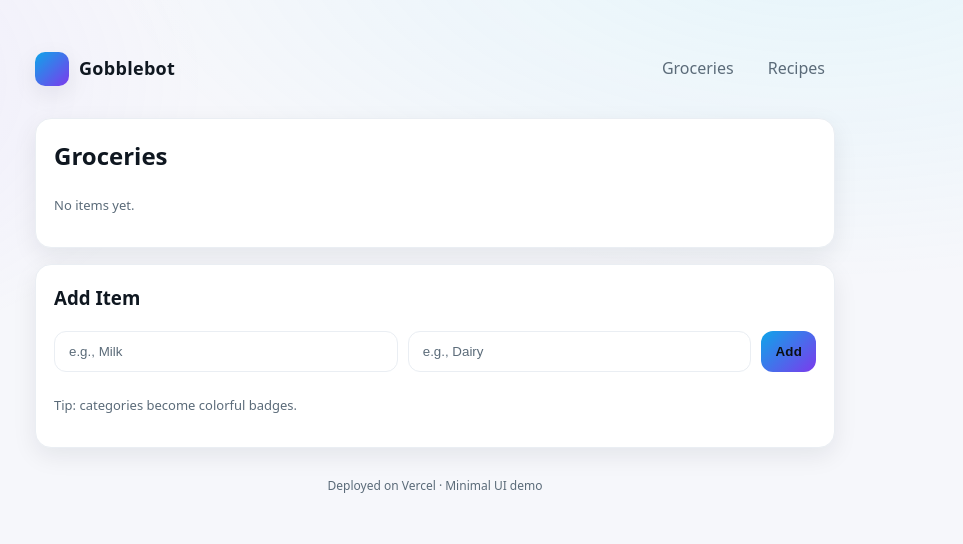
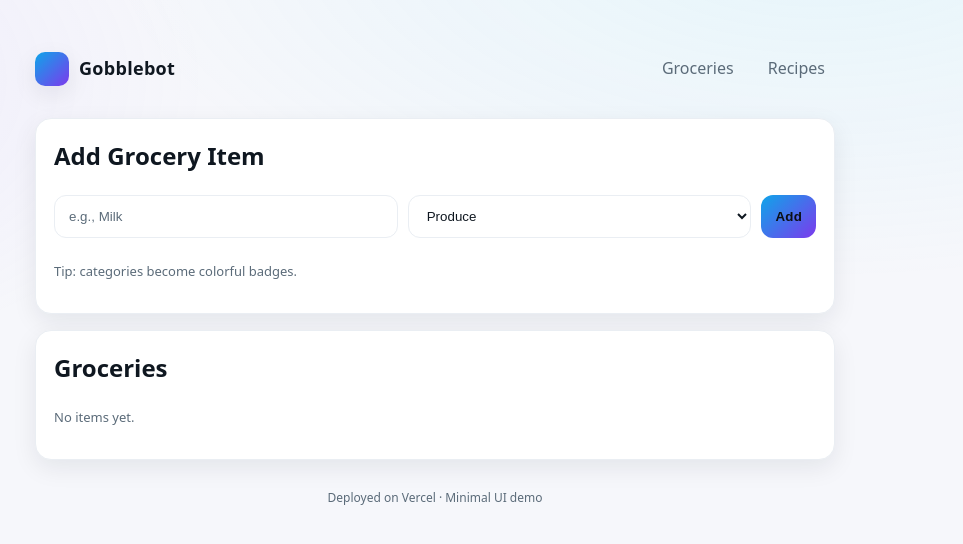
Before and after one commit to densi00/gobblebot, a Next.js app: page /groceries in a window 1280 px wide. Shown: the top 544 px of the page, without its empty margins (205-1168 px from the left). Built offline with nearby package versions, Linux system fonts and the light colour scheme.

Commit message:
Grocery & Recipe page updated

```diff
--- a/pages/groceries.js
+++ b/pages/groceries.js
@@ -9,21 +9,64 @@ export async function getServerSideProps({ req }) {
     const res = await fetch(`${base}/api/groceries`, {
       headers: { "X-Bot-Token": process.env.BOT_API_TOKEN }
     });
-    // If unauthorized or other error, don't 500 the page
-    if (!res.ok) {
-      return { props: { groceries: [], error: `API ${res.status}` } };
-    }
+    if (!res.ok) return { props: { groceries: [], error: `API ${res.status}` } };
     const data = await res.json();
     return { props: { groceries: data.groceries || [] } };
-  } catch (e) {
+  } catch {
     return { props: { groceries: [], error: "Fetch failed" } };
   }
 }
 
 export default function Groceries({ groceries, error }) {
+  const categories = [
+    "Produce",
+    "Dairy",
+    "Meat",
+    "Pantry",
+    "Frozen",
+    "Snacks",
+    "Beverages",
+    "Bakery",
+    "Household",
+    "PersonalCare",
+    "Misc",
+  ];
+
   return (
     <Layout>
       <div className="grid" style={{ gap: 16 }}>
+        {/* Add Form — moved to top */}
+        <section className="card">
+          <h2 style={{ marginTop: 0 }}>Add Grocery Item</h2>
+          <form
+            method="post"
+            action="/api/ui/add-grocery"
+            className="grid"
+            style={{ gap: 10 }}
+          >
+            <div className="inline">
+              <input
+                className="input"
+                name="name"
+                placeholder="e.g., Milk"
+                required
+              />
+              <select className="input" name="category" defaultValue="Produce">
+                {categories.map((cat) => (
+                  <option key={cat} value={cat}>
+                    {cat}
+                  </option>
+                ))}
+              </select>
+              <button className="button" type="submit">
+                Add
+              </button>
+            </div>
+            <p className="helper">Tip: categories become colorful badges.</p>
+          </form>
+        </section>
+
+        {/* Grocery List */}
         <section className="card">
           <h2 style={{ marginTop: 0 }}>Groceries</h2>
           {error ? <p className="helper">Note: {error}</p> : null}
@@ -31,11 +74,13 @@ export default function Groceries({ groceries, error }) {
             <p className="helper">No items yet.</p>
           ) : (
             <ul className="list">
-              {groceries.map((g, i) => (
-                <li key={g.id ?? i}>
+              {groceries.map((g) => (
+                <li key={g.id}>
                   <span>
-                    <strong>{g.name}</strong>{" "}
-                    {g.category ? <span className="helper">— {g.category}</span> : null}
+                    <strong>{g.name}</strong>
+                    {g.category ? (
+                      <span className="helper"> — {g.category}</span>
+                    ) : null}
                   </span>
                   {g.category ? <span className="badge">{g.category}</span> : null}
                 </li>
@@ -43,18 +88,6 @@ export default function Groceries({ groceries, error }) {
             </ul>
           )}
         </section>
-
-        <section className="card">
-          <h3 style={{ marginTop: 0 }}>Add Item</h3>
-          <form method="post" action="/api/ui/add-grocery" className="grid" style={{ gap: 10 }}>
-            <div className="inline">
-              <input className="input" name="name" placeholder="e.g., Milk" required />
-              <input className="input" name="category" placeholder="e.g., Dairy" />
-              <button className="button" type="submit">Add</button>
-            </div>
-            <p className="helper">Tip: categories become colorful badges.</p>
-          </form>
-        </section>
       </div>
     </Layout>
   );
```
Also changed, not shown: pages/recipes.js (+50 -20 lines).
